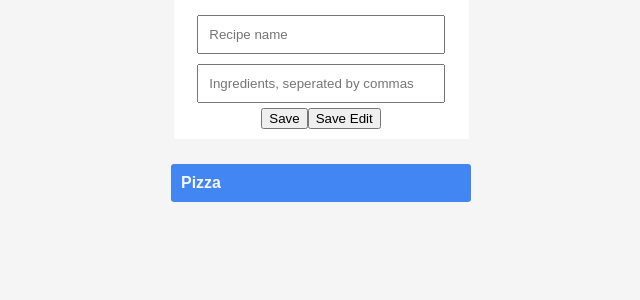
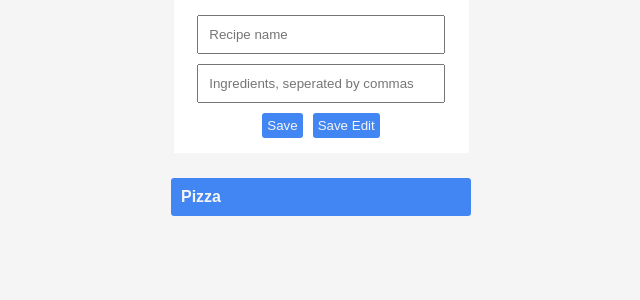
Before and after one commit to nikkilr88/fcc-recipe-box, a React (Create React App) app: page / in a window 1280 px wide. Shown: the top 300 px of the page, without its empty margins (319-959 px from the left). Built offline with nearby package versions, Linux system fonts and the light colour scheme.

Commit message:
Styled buttons

```diff
--- a/src/App.css
+++ b/src/App.css
@@ -12,11 +12,25 @@ body {
   text-align: center;
 }
 
-.newRecipe input {
+.newRecipe input[type="text"] {
   width: 90%;
   margin: 5px;
   padding: 10px;
   box-sizing: border-box;
+}
+
+.newRecipe button {
+  border: none;
+  margin: 5px;
+  background: #4286f4;
+  color: whitesmoke;
+  padding: 5px;
+  border-radius: 3px;
+  outline: none;
+}
+
+.newRecipe button:hover {
+  cursor: pointer;
 }
 
 .recipe {
@@ -36,30 +50,32 @@ body {
   margin: 25px 0;
 }
 
-.recipe li input[type=button] {
+.recipe li input[type="button"] {
   /*height: 25px;*/
   /*width: 25px;*/
   position: absolute;
-  top: 7px;
   background: none;
   border: none;
-  color: rgba(255,255,255,0.5);
+  color: whitesmoke;
   text-align: center;
   font-size: 16px;
   font-family: "FontAwesome";
+  opacity: 0.3;
 }
 
 .del {
   right: 5px;
+  top: 7px;
 }
 
 .edit {
   right: 25px;
+  top: 8px;
 }
 
 .recipe li input[type=button]:hover {
   cursor: pointer;
-  color: #9b2626;
+  opacity: 1;
 }
 
 .title {
```
